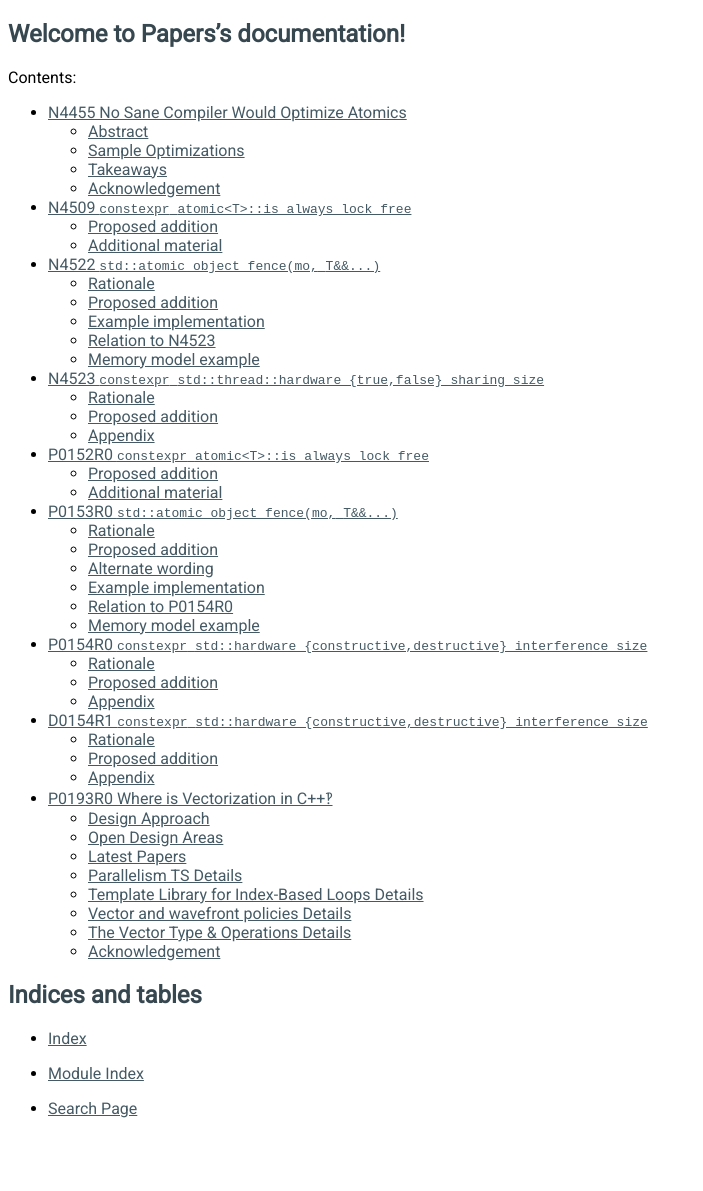
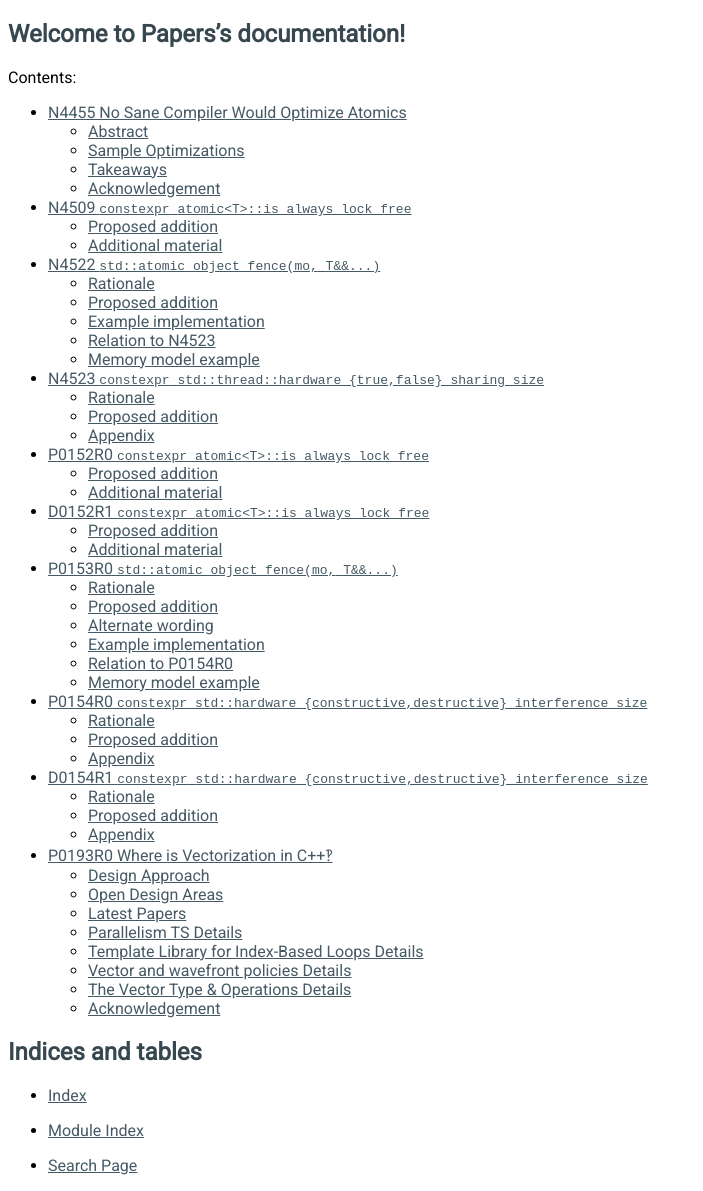
Before and after one commit to jfbastien/papers, a Sphinx documentation site: the page built from source/index.rst, in a window 1280 px wide. Shown: the whole page, without its empty margins (0-703 px from the left). Built offline with Sphinx 7.4.7, drawn with Linux system fonts in a browser that asks for light colours; before the commit the page ends 1134 px from its top, so only the background shows below that; some of the changed lines change nothing that is shown.

Commit message:
P0152R0 -> D0152R1
Received comments from LWG. Creating a new revision, will edit in next PR.

```diff
--- /dev/null
+++ b/source/D0152R1.rst
@@ -0,0 +1,120 @@
+====================================================
+D0152R1 ``constexpr atomic<T>::is_always_lock_free``
+====================================================
+
+:Author: Olivier Giroux
+:Contact: ogiroux@nvidia.com
+:Author: JF Bastien
+:Contact: jfb@google.com
+:Author: Jeff Snyder
+:Contact: jeff-isocpp@caffeinated.me.uk
+:Date: 2016-03-02
+:Previous: http://wg21.link/N4509
+:Previous: http://wg21.link/P0152R0
+:URL: https://github.com/jfbastien/papers/blob/master/source/D0152R1.rst
+:Source: https://github.com/jfbastien/papers/blob/master/source/P0152.cc
+
+The current design for ``std::atomic<T>`` affords implementations the critical
+freedom to revert to critical sections when hardware support for atomic
+operations does not meet the size or semantic requirements for the associated
+type ``T``. This:
+
+* Preserves C++ support on aging hardware.
+* Supports developers who don't target a specific architecture e.g. with the
+  ``-march=xxx`` flag.
+* Improves the portability of abstract representations for C++ programs,
+  e.g. when compiling C++ code to execute portably within a web browser.
+
+The Standard also ensures that developers can be informed of the
+implementation's lock-freedom guarantees, by using the ``is_lock_free()`` member
+and free-functions. This is important because programmers may want to select
+algorithm implementations, or even select algorithms, based on this
+knowledge. Developers are equally likely to do so for correctness and
+performance reasons.
+
+**The software design shipped in C++11 and C++14 is, however, somewhat sandbagged.**
+
+There is poor support for static determination of lock-freedom guarantees.
+
+At the present time the Standard has limited support in this domain: the
+``ATOMIC_..._LOCK_FREE`` macros that return ``2``, ``1`` or ``0`` if the
+corresponding atomic type is *always* lock-free, sometimes lock-free or never
+lock-free, respectively. These macros are little more than a consolation prize
+because they do not work with an arbitrary type ``T`` (as the C++ native
+``std::atomic<T>`` library intends) and they leave adaptation for generic
+programming entirely up to the developer.
+
+This leads to the present, counter-intuitive state of the art whereby
+non-traditional uses of C++ have better support than high-performance
+computing. We aim to make the smallest possible change that improves the
+situation for HPC while leaving all other uses untouched.
+
+We propose a ``static constexpr`` complement of ``is_lock_free()`` that is
+suitable for use with SFINAE and ``static_assert``.
+
+-----------------
+Proposed addition
+-----------------
+
+Under 29.5 Atomic types [**atomics.types.generic**]:
+
+.. code-block:: c++
+
+  namespace std {
+    template <class T> struct atomic {
+      static constexpr bool is_always_lock_free = implementation-defined;
+      // Omitting all other members for brevity.
+    };
+    template <> struct atomic<integral> {
+      static constexpr bool is_always_lock_free = implementation-defined;
+      // Omitting all other members for brevity.
+    };
+    template <class T> struct atomic<T*> {
+      static constexpr bool is_always_lock_free = implementation-defined;
+      // Omitting all other members for brevity.
+    };
+  }
+
+Under 29.6.5 Requirements for operations on atomic types
+[**atomics.types.operations.req**], between paragraphs 6 and 7:
+
+.. code-block:: c++
+
+  static constexpr bool is_always_lock_free = implementation-defined;
+
+The ``static`` data member ``is_always_lock_free`` is true if the atomic type's
+operations are always lock-free, and false otherwise. The value of
+``is_always_lock_free`` shall be consistent with the value of the corresponding
+``ATOMIC_..._LOCK_FREE`` macro, if defined.
+
+Under 29.6.5 Requirements for operations on atomic types
+[**atomics.types.operations.req**], in paragraph 7:
+
+The return value of the ``is_lock_free`` member function shall be consistent
+with the value of ``is_always_lock_free`` for the same type.
+
+[*Example:* The following should never fail
+
+.. code-block:: c++
+
+  if (atomic<T>::is_always_lock_free)
+    assert(atomic<T>().is_lock_free());
+
+— *end example*]
+
+The ``__cpp_lib_atomic_is_always_lock_free`` feature test macro should be added.
+
+-------------------
+Additional material
+-------------------
+
+We did not provide the ``atomic_is_always_lock_free`` C-style free functions
+(which the ``is_lock_free`` functions have) because these require a
+pointer. This makes the free functions significantly less useful as compile-time
+``constexpr``.
+
+We show a sample implementation:
+
+.. literalinclude:: P0152.cc
+   :language: c++
+   :lines: 4-48
--- a/source/index.rst
+++ b/source/index.rst
@@ -16,6 +16,7 @@
   N4522
   N4523
   P0152R0
+  D0152R1
   P0153R0
   P0154R0
   D0154R1
```
